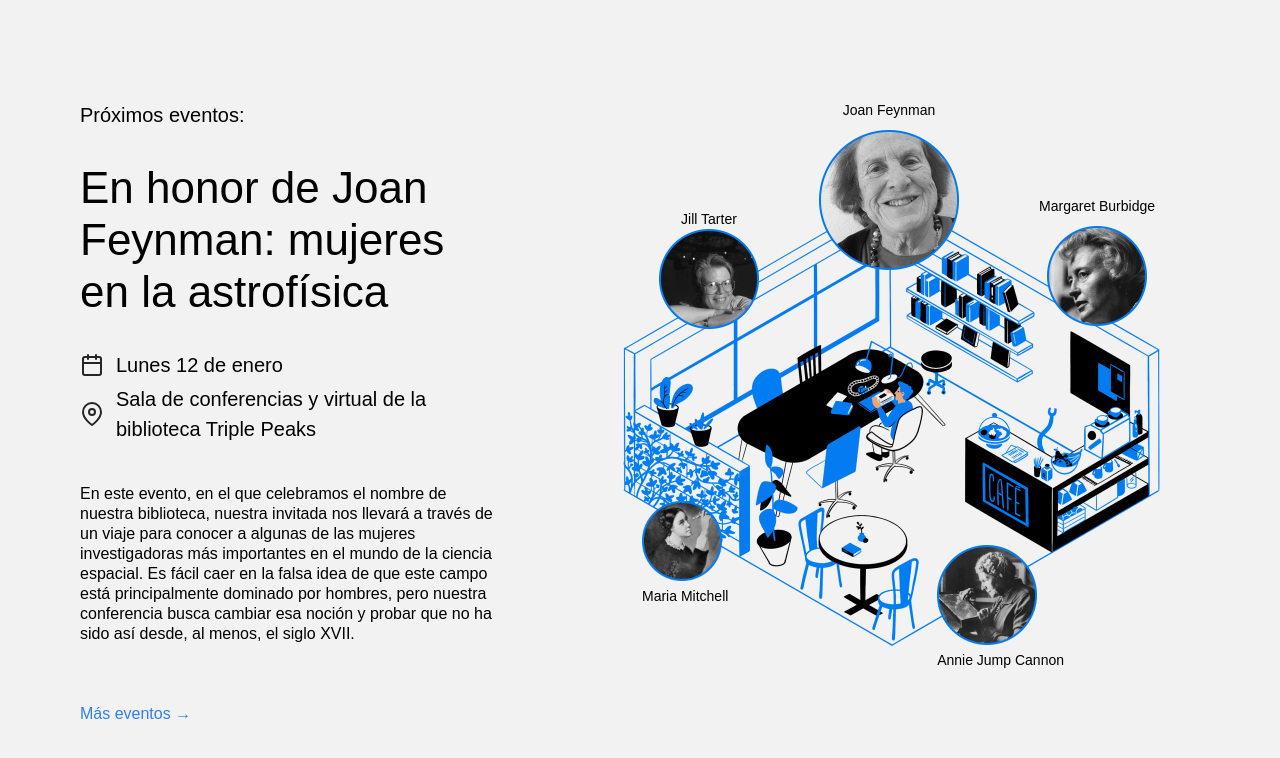
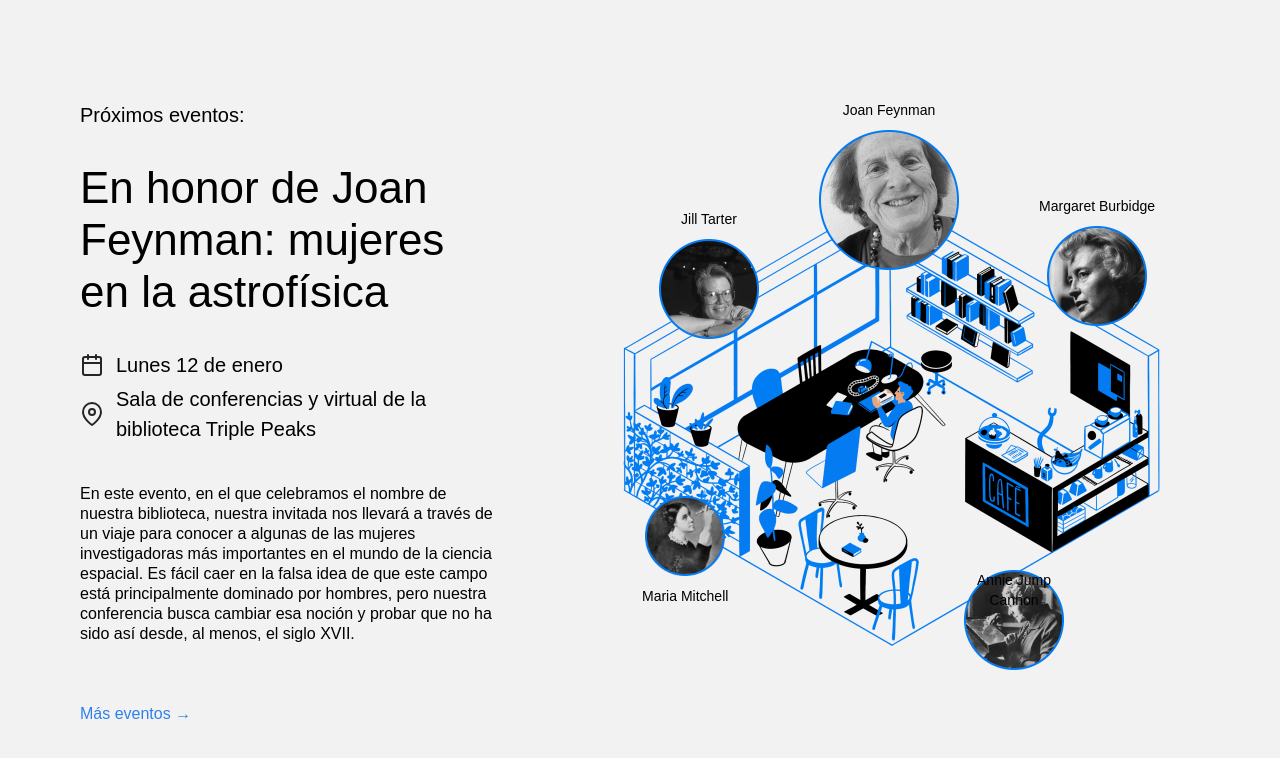
Before and after one commit to itzelgiron22/web_project_library_es, a plain HTML site: page index.html in a window 1280 px wide. Shown: the part 2094-2852 px from the top of the page. Drawn offline with Linux system fonts and the light colour scheme.

Commit message:
cambios sugeridos por el revisor de codigo

```diff
--- a/index.html
+++ b/index.html
@@ -194,15 +194,15 @@
                 class="person__image person__image_size_m"
               />
             </div>
-            <div class="person_name_cannon">
+            <div class="person person_name_cannon">
               <img
                 src="/images/person_cannon.png"
                 alt="foto de Annie Jump Cannon"
                 class="person__image person__image_size_m"
               />
-              <p class="person__caption">Annie Jump Cannon</p>
+              <p class="person person__caption">Annie Jump Cannon</p>
             </div>
-            <div class="person_name_mitchell">
+            <div class="person person_name_mitchell">
               <img
                 src="/images/person_mitchell.png"
                 alt="foto de Maria Mitchell"
@@ -210,7 +210,7 @@
               />
               <p class="person__caption">Maria Mitchell</p>
             </div>
-            <div class="person_name_tarter">
+            <div class="person person_name_tarter">
               <p class="person__caption">Jill Tarter</p>
               <img
                 src="/images/person_tarter.png"
```
